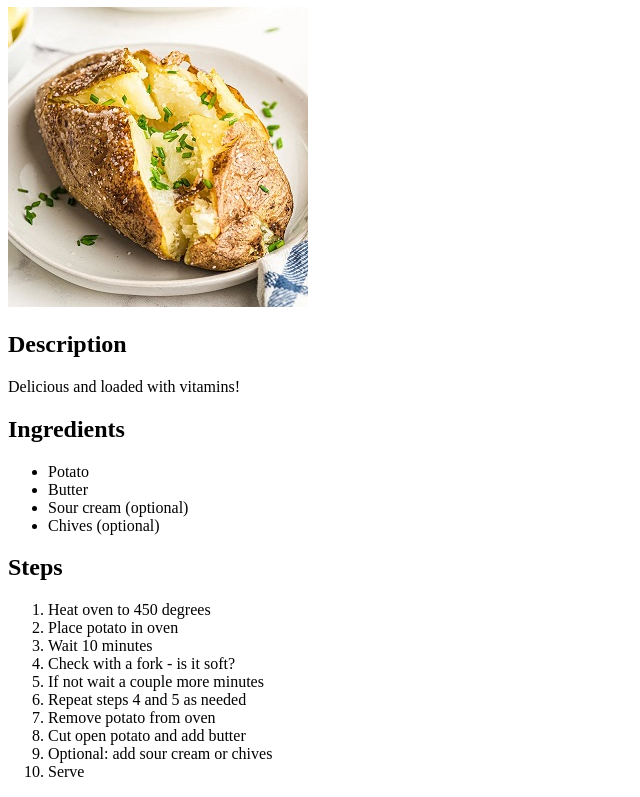
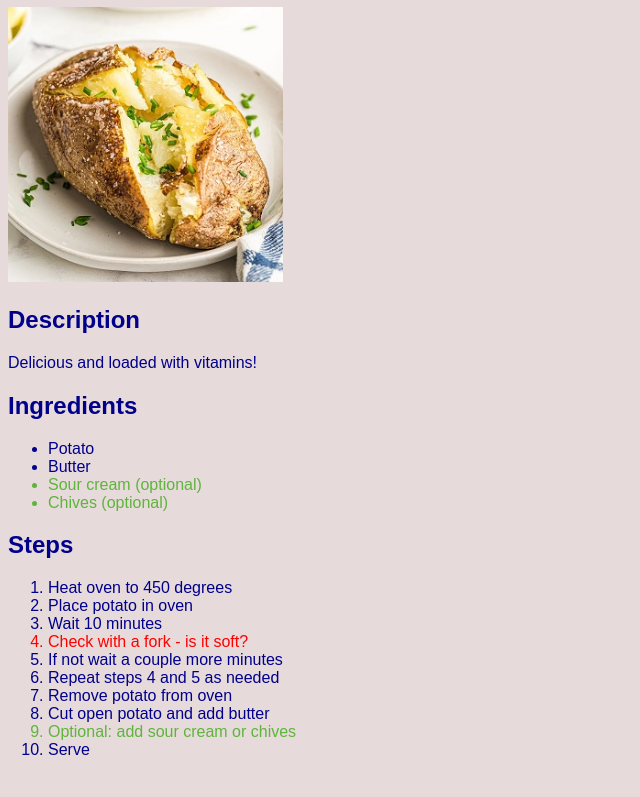
Before and after one commit to ericjfenton/odin-recipes, a plain HTML site: page recipes/potato.html in a window 1280 px wide. Shown: the part 99-896 px from the top of the page, without its empty margins (0-640 px from the left). After the commit the page ends 874 px from the top, so only its background shows below. Drawn offline with Linux system fonts and the light colour scheme.

Commit message:
added styles for cascade lesson

```diff
--- a/recipes/potato.html
+++ b/recipes/potato.html
@@ -4,6 +4,7 @@
     <meta charset="UTF-8">
     <meta name="viewport" content="width=device-width, initial-scale=1.0">
     <title>Baked Potato Recipe</title>
+    <link rel="stylesheet" href="../styles.css">
 </head>
 <body>
     <a href="../index.html">Home</a>
@@ -15,20 +16,20 @@
     <ul>
         <li>Potato</li>
         <li>Butter</li>
-        <li>Sour cream (optional)</li>
-        <li>Chives (optional)</li>
+        <li class="options">Sour cream (optional)</li>
+        <li class="options">Chives (optional)</li>
     </ul>
     <h2>Steps</h2>
     <ol>
         <li>Heat oven to 450 degrees</li>
         <li>Place potato in oven</li>
         <li>Wait 10 minutes</li>
-        <li>Check with a fork - is it soft?</li>
+        <li id="check">Check with a fork - is it soft?</li>
         <li>If not wait a couple more minutes</li>
         <li>Repeat steps 4 and 5 as needed</li>
         <li>Remove potato from oven</li>
         <li>Cut open potato and add butter</li>
-        <li>Optional: add sour cream or chives</li>
+        <li class="options">Optional: add sour cream or chives</li>
         <li>Serve</li>
     </ol>
 </body>
--- /dev/null
+++ b/styles.css
@@ -0,0 +1,42 @@
+* {
+    color: darkblue;
+    font-family: Arial, Helvetica, sans-serif;
+    background-color: rgb(231, 218, 218);
+}
+
+/* Fonts to try  - only a few in this version of Linux?
+     ws = web safe
+    Times New Roman   ws (serif)
+    Georgia    ws
+    Garamond   ws
+    Arial    ws   (sans-serif)
+    Verdana  ws
+    Helvetica
+    Courier New     ws  (monospace)  I don't like these
+    Lucida Console
+    Monaco   (monospace that didn't work - wasn't in VS Code list)
+    Brush Script MT   ws (cursive) - didn't work
+    Lucida Handwriting  - didn't work
+    Copperplate  (fantasy) - fantasy ones didn't work
+    Papyrus
+    Tahoma   (other web safe)  - didn't work
+    Trebuchet MS   - didn't work
+     */
+
+img {
+    width: 275px;
+    height: auto;
+}
+
+div {
+    border: 2px solid black;
+    width: 275px;
+}
+
+.options {
+    color: hsl(103, 50%, 47%);
+}
+
+#check {
+    color: red;
+}
```
Also changed, not shown: index.html (+5 -1 lines), recipes/burger.html (+5 -4 lines), recipes/spaghetti.html (+4 -3 lines), images/chef2.jpeg (added).
